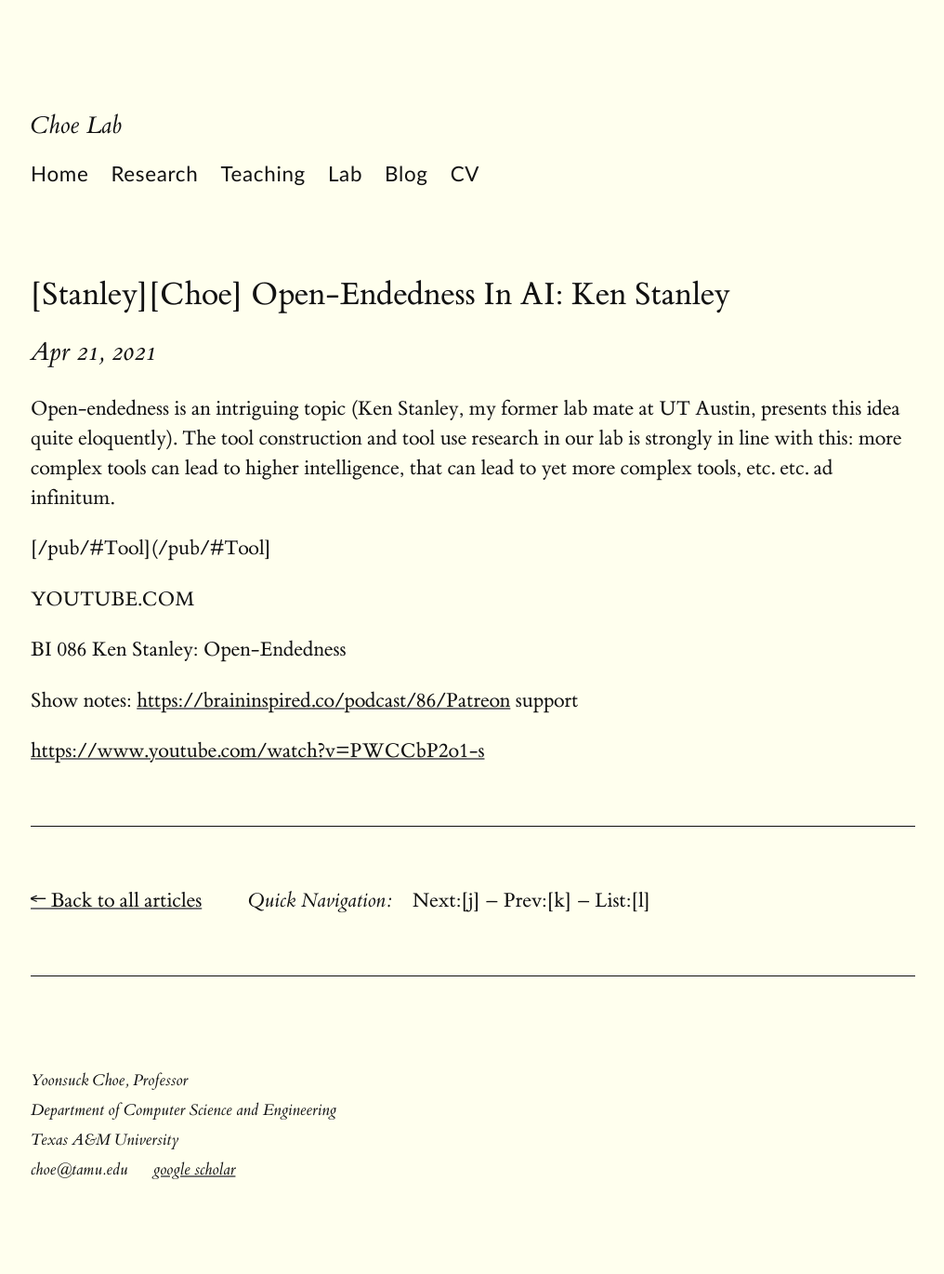
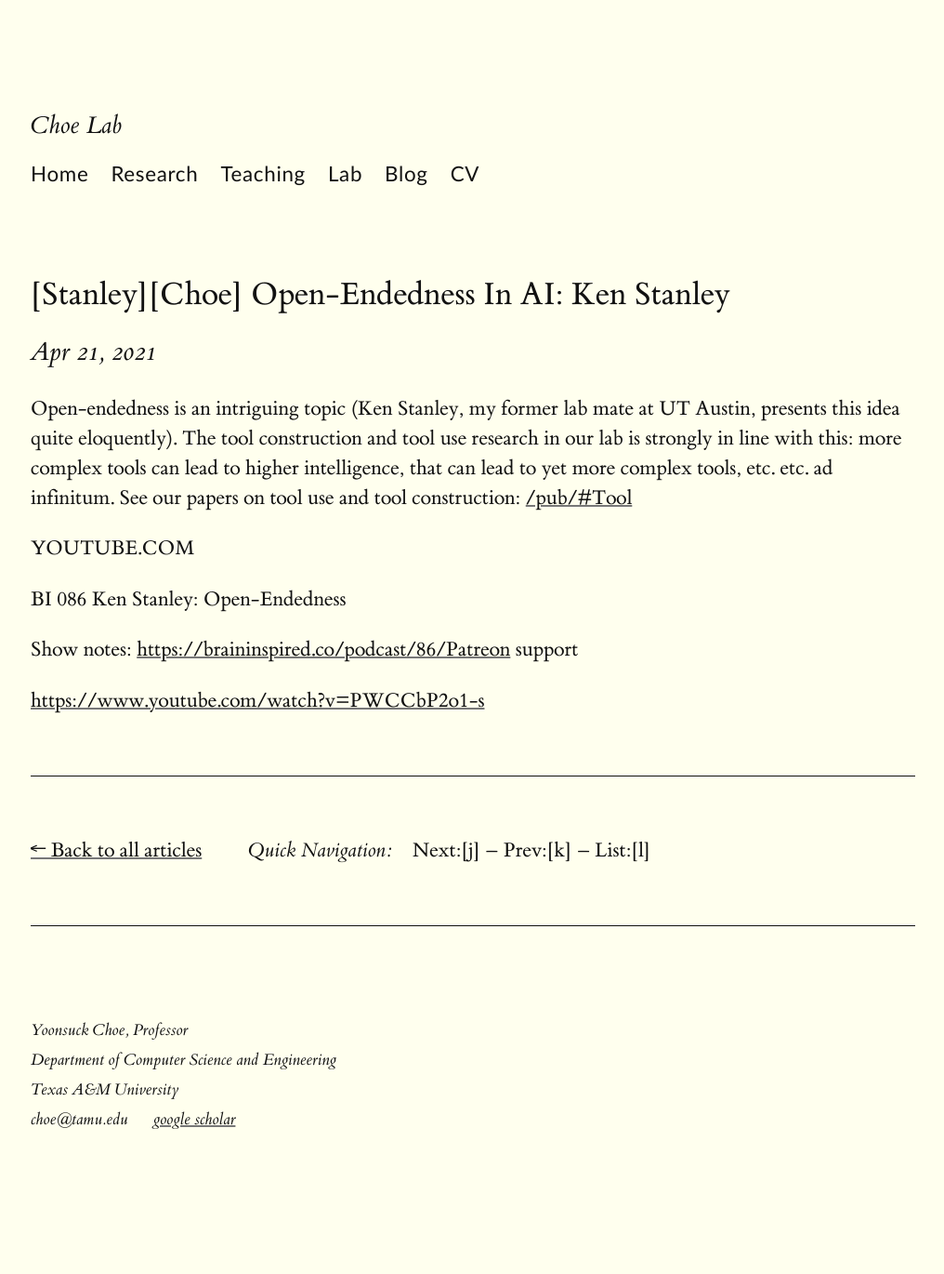
Before and after one commit to yschoe/yschoe.github.io, a Jekyll site: the page built from _posts/2021-04-21--Stanley--Open-endedness-in-AI--Ken-Stanley.markdown, in a window 1280 px wide. Shown: the whole page at 93% size, without its empty margins (127-1143 px from the left). Built offline with Jekyll 4.4.1, drawn with Linux system fonts in a browser that asks for light colours; after the commit the page ends 1316 px from its top, so only the background shows below that.

Commit message:
post fix

```diff
--- a/_posts/2021-04-21--Stanley--Open-endedness-in-AI--Ken-Stanley.markdown
+++ b/_posts/2021-04-21--Stanley--Open-endedness-in-AI--Ken-Stanley.markdown
@@ -5,9 +5,7 @@ date:   April 21, 2021
 categories: none
 ---
 
-Open-endedness is an intriguing topic (Ken Stanley, my former lab mate at UT Austin, presents this idea quite eloquently). The tool construction and tool use research in our lab is strongly in line with this: more complex tools can lead to higher intelligence, that can lead to yet more complex tools, etc. etc. ad infinitum.
-
-[/pub/#Tool](/pub/#Tool]
+Open-endedness is an intriguing topic (Ken Stanley, my former lab mate at UT Austin, presents this idea quite eloquently). The tool construction and tool use research in our lab is strongly in line with this: more complex tools can lead to higher intelligence, that can lead to yet more complex tools, etc. etc. ad infinitum. See our papers on tool use and tool construction: [/pub/#Tool](/pub/#Tool)
 
 
 
```
